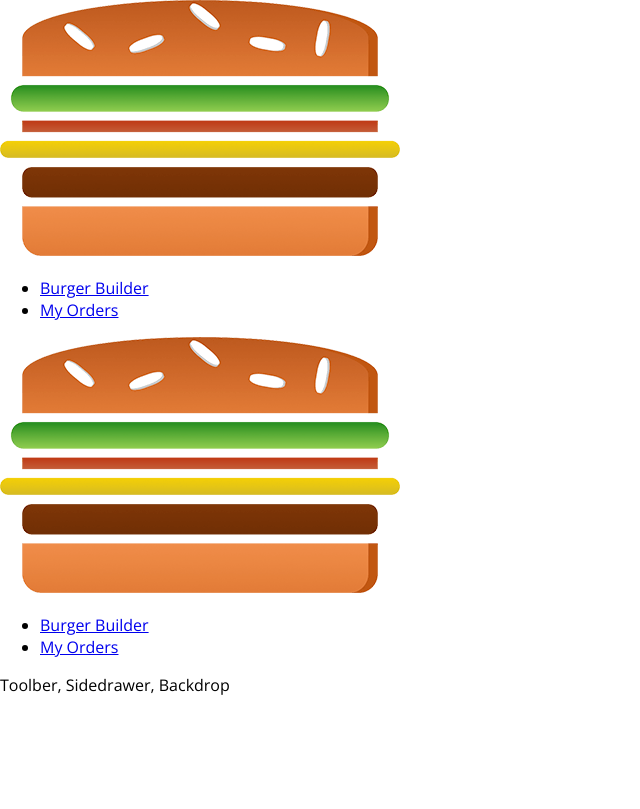
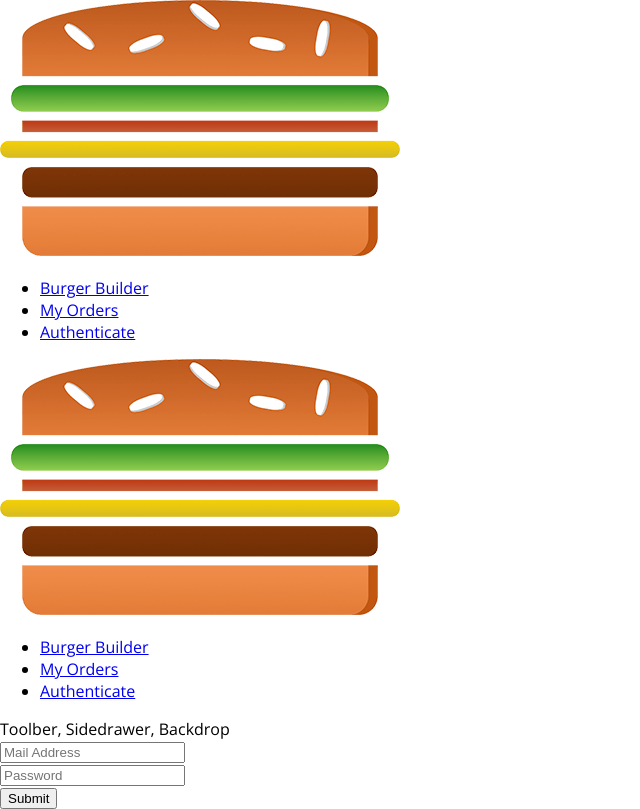
Before and after one commit to RohitIslam/Burger-Builder-class-component-base-, a React app: page /auth in a window 1280 px wide. Shown: the whole page, without its empty margins (0-640 px from the left). Built offline with nearby package versions, Linux system fonts and the light colour scheme.

Commit message:
Auth form added

```diff
--- a/src/App.js
+++ b/src/App.js
@@ -6,6 +6,7 @@
 import BurgerBuilder from "./containers/BurgerBuilder/BurgerBuilder";
 import Checkout from "./containers/Checkout/Checkout";
 import MyOrders from "./containers/MyOrders/MyOrders";
+import Auth from "./containers/Auth/Auth";
 
 class App extends Component {
   state = {};
@@ -16,6 +17,7 @@
           <Switch>
             <Route path="/checkout" component={Checkout} />
             <Route path="/my-orders" component={MyOrders} />
+            <Route path="/auth" component={Auth} />
             <Route path="/" exact component={BurgerBuilder} />
           </Switch>
         </Layout>
--- a/src/components/Navigation/NavigationItems/NavigationItems.js
+++ b/src/components/Navigation/NavigationItems/NavigationItems.js
@@ -9,6 +9,7 @@
       Burger Builder
     </NavigationItem>
     <NavigationItem link="/my-orders">My Orders</NavigationItem>
+    <NavigationItem link="/auth">Authenticate</NavigationItem>
   </ul>
 );
 
--- /dev/null
+++ b/src/containers/Auth/Auth.css
@@ -0,0 +1,15 @@
+.Auth {
+  text-align: center;
+  width: 80%;
+  margin: 20px auto;
+  box-shadow: 0 2px 3px #ccc;
+  border: 1px solid #eee;
+  padding: 10px;
+  box-sizing: border-box;
+}
+
+@media (min-width: 600px) {
+  .Auth {
+    width: 500px;
+  }
+}
--- /dev/null
+++ b/src/containers/Auth/Auth.js
@@ -0,0 +1,121 @@
+import React, { Component } from "react";
+import Input from "../../components/UI/Input/Input";
+import Button from "../../components/UI/Button/Button";
+import classes from "./Auth.css";
+
+class Auth extends Component {
+  state = {
+    controls: {
+      email: {
+        elementType: "input",
+        elementConfig: {
+          type: "email",
+          placeholder: "Mail Address"
+        },
+        value: "",
+        validation: {
+          required: true,
+          isEmail: true
+        },
+        valid: false,
+        touched: false
+      },
+      password: {
+        elementType: "input",
+        elementConfig: {
+          type: "password",
+          placeholder: "Password"
+        },
+        value: "",
+        validation: {
+          required: true,
+          minLength: 6
+        },
+        valid: false,
+        touched: false
+      }
+    }
+  };
+
+  checkValidity(value, rules) {
+    let isValid = true;
+
+    if (!rules) {
+      return true;
+    }
+
+    if (rules.required) {
+      isValid = value.trim() !== "" && isValid; //trim() used for removing empty white space from the form field value
+    }
+
+    if (rules.minLength) {
+      isValid = value.length >= rules.minLength && isValid;
+    }
+
+    if (rules.maxLength) {
+      isValid = value.length <= rules.maxLength && isValid;
+    }
+
+    if (rules.isEmail) {
+      const pattern = /^(([^<>()\[\]\\.,;:\s@"]+(\.[^<>()\[\]\\.,;:\s@"]+)*)|(".+"))@((\[[0-9]{1,3}\.[0-9]{1,3}\.[0-9]{1,3}\.[0-9]{1,3}\])|(([a-zA-Z\-0-9]+\.)+[a-zA-Z]{2,}))$/;
+      isValid = pattern.test(value) && isValid;
+    }
+
+    if (rules.isNumeric) {
+      const pattern = /^\d+$/;
+      isValid = pattern.test(value) && isValid;
+    }
+
+    return isValid;
+  }
+
+  inputChangeHandler = (event, controlName) => {
+    const updateControls = {
+      ...this.state.controls,
+      [controlName]: {
+        ...this.state.controls[controlName],
+        value: event.target.value,
+        valid: this.checkValidity(
+          event.target.value,
+          this.state.controls[controlName].validation
+        ),
+        touched: true
+      }
+    };
+    this.setState({ controls: updateControls });
+  };
+
+  render() {
+    const formElementArray = [];
+    for (let key in this.state.controls) {
+      formElementArray.push({
+        id: key,
+        config: this.state.controls[key]
+      });
+    }
+
+    let form = formElementArray.map(formElement => (
+      <Input
+        key={formElement.id}
+        elementType={formElement.config.elementType}
+        elementConfig={formElement.config.elementConfig}
+        value={formElement.config.value}
+        invalid={!formElement.config.valid}
+        shouldValidate={formElement.config.validation}
+        touched={formElement.config.touched}
+        changed={event => this.inputChangeHandler(event, formElement.id)}
+      />
+    ));
+
+    return (
+      <div className={classes.Auth}>
+        {form}
+        <form>
+          <Button btnType="Success">Submit</Button>
+        </form>
+      </div>
+    );
+  }
+}
+
+export default Auth;
```
